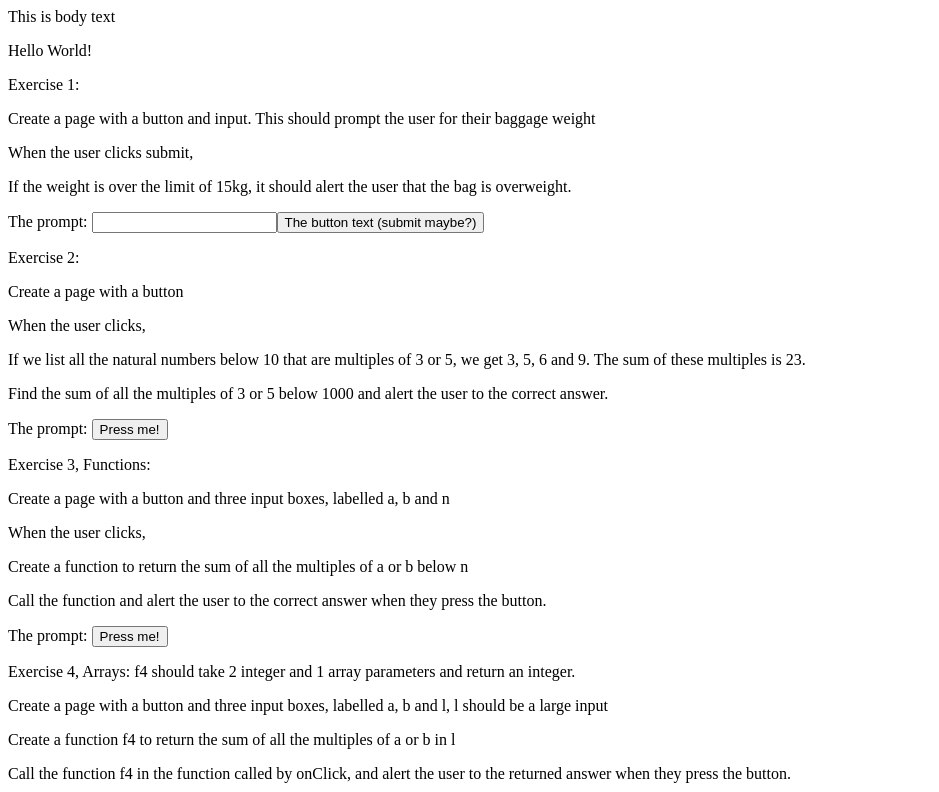
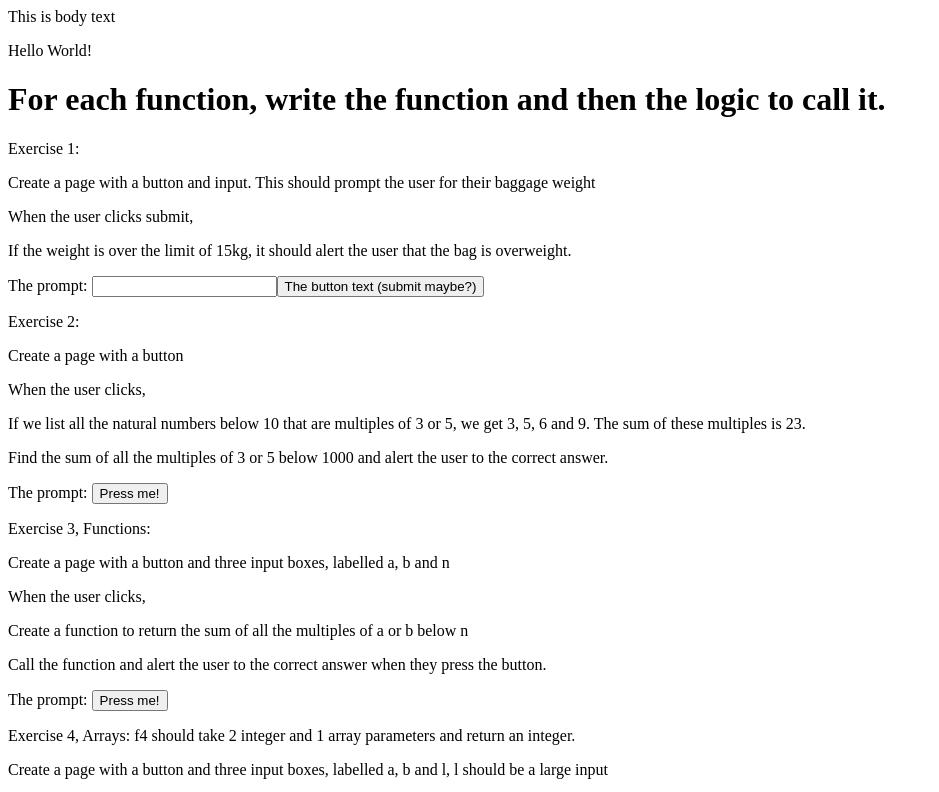
Before and after one commit to 2005198/is2425_2, a plain HTML site: page index.html in a window 1280 px wide. Shown: the top 792 px of the page, without its empty margins (0-939 px from the left). Drawn offline with Linux system fonts and the light colour scheme.

Commit message:
Test executions

```diff
--- a/index.html
+++ b/index.html
@@ -42,12 +42,21 @@
                     alert(squares[i]);
                 }
             }
-        </script>
+            //sample invocations
+//            alert(f3(3,5,1000)) //should return 233168
+//            alert(f4(3,5,[1,2,3,4,5,6,7,8,9,10,11,12,13,14,15,15,16,16,17,17,20]))
+//            95
+//            alert(f5([3,5],[1,2,3,4,5,6,7,8,9,10,11,12,13,14,15,15,16,16,17,17,20]))
+//            as above
+//            alert(f6([2,3,5],[1,2,3,4,5,6,7,8,9,10,11,12,13,14,15,15,16,16,17,17,20]))
+//            155
+</script>
 
     </HEAD>
     <body>
         <p>This is body text</p>
         <p>Hello World!</p>
+        <h1>For each function, write the function and then the logic to call it.</h1>
 
         <p>Exercise 1:</p>
         <p>Create a page with a button and input. This should prompt the user for their baggage weight</p>
```
